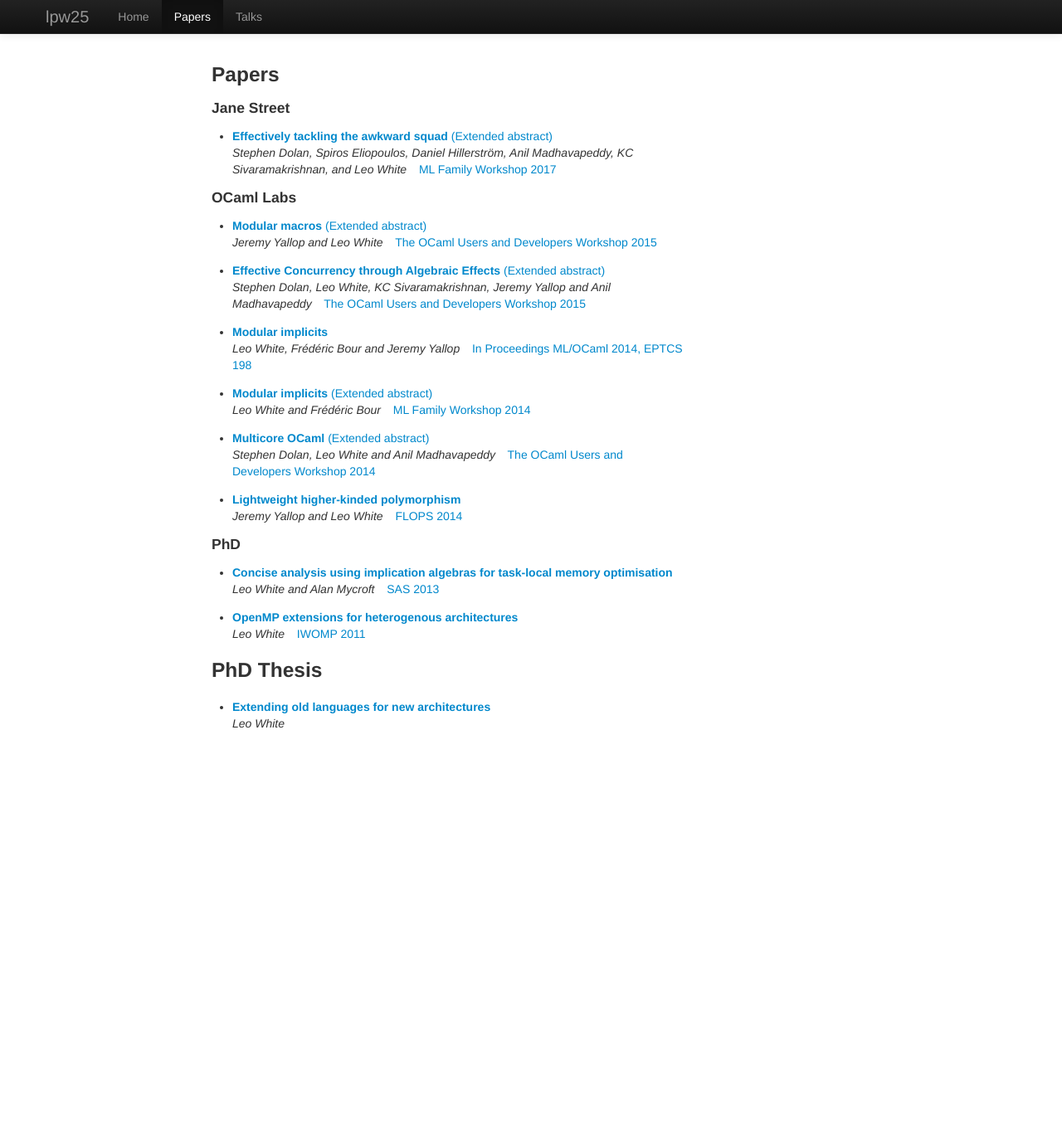
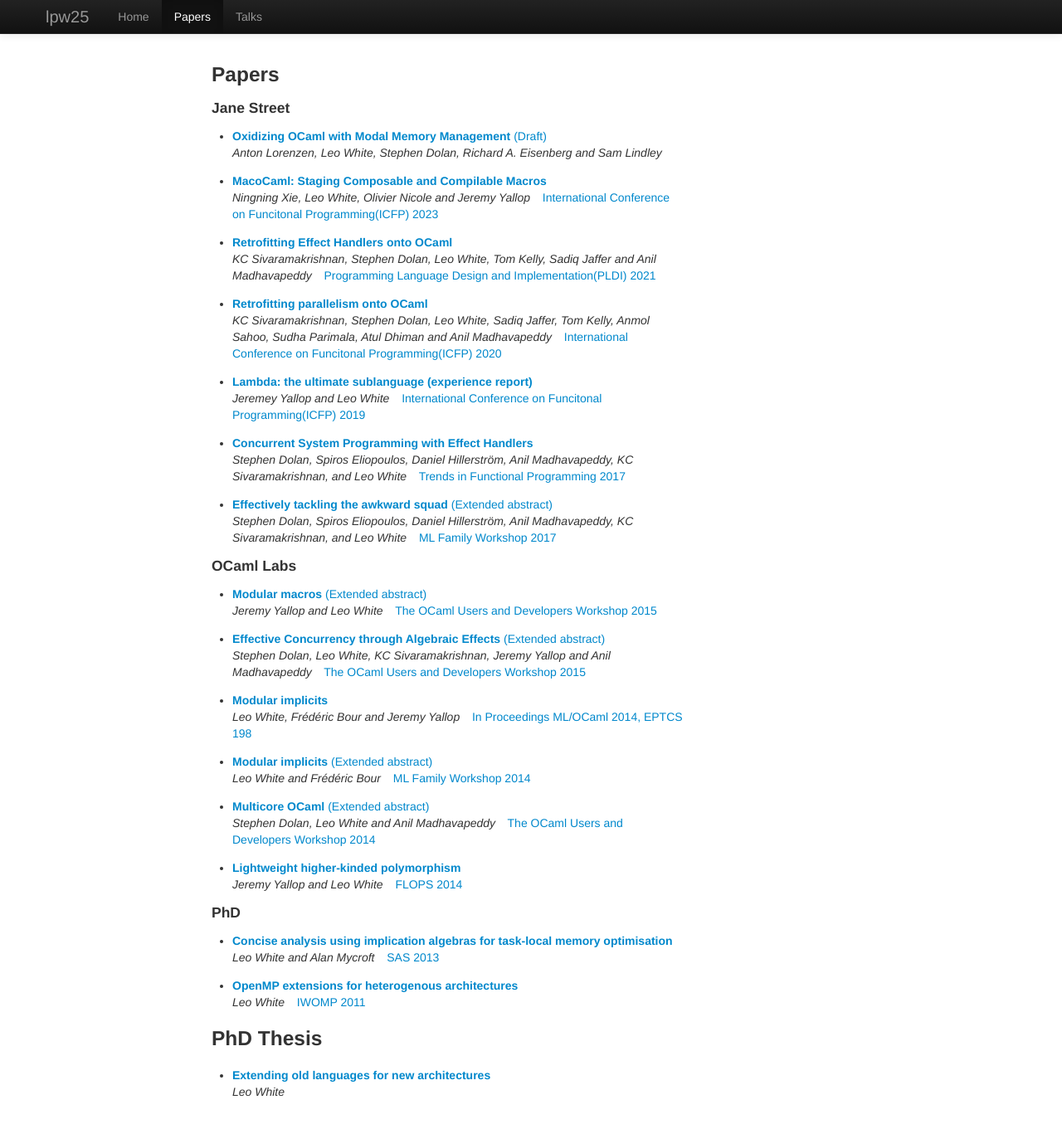
Before and after one commit to lpw25/lpw25.github.com, a Jekyll site: the page built from papers.html, in a window 1280 px wide and 1380 px high. Shown: the top 1361 px of the window at 83% size. Built offline with Jekyll 4.4.1, drawn with Linux system fonts in a browser that asks for light colours.

Commit message:
Add my papers from the last 5 years

```diff
--- a/papers.html
+++ b/papers.html
@@ -9,6 +9,37 @@
     <h3> Papers </h3>
     <h4> Jane Street </h4>
     <ul>
+      <li style="margin: 1em 0">
+        <a href="/papers/mode-inference-draft-feb2024.pdf"><b>Oxidizing OCaml with Modal Memory Management</b> (Draft)</a><br>
+        <i>Anton Lorenzen, Leo White, Stephen Dolan, Richard A. Eisenberg and Sam Lindley</i> &ensp;
+      </li>
+      <li style="margin: 1em 0">
+        <a href="/papers/icfp2023.pdf"><b>MacoCaml: Staging Composable and Compilable Macros</b></a><br>
+        <i>Ningning Xie, Leo White, Olivier Nicole and Jeremy Yallop</i> &ensp;
+        <a href="https://icfp23.sigplan.org/">International Conference on Funcitonal Programming(ICFP) 2023</a>
+      </li>
+      <li style="margin: 1em 0">
+        <a href="/papers/pldi2021.pdf"><b>Retrofitting Effect Handlers onto OCaml</b></a><br>
+        <i>KC Sivaramakrishnan, Stephen Dolan, Leo White,
+          Tom Kelly, Sadiq Jaffer and Anil Madhavapeddy</i> &ensp;
+        <a href="https://pldi21.sigplan.org/">Programming Language Design and Implementation(PLDI) 2021</a>
+      </li>
+      <li style="margin: 1em 0">
+        <a href="/papers/icfp2020.pdf"><b>Retrofitting parallelism onto OCaml</b></a><br>
+        <i>KC Sivaramakrishnan, Stephen Dolan, Leo White, Sadiq Jaffer,
+          Tom Kelly, Anmol Sahoo, Sudha Parimala, Atul Dhiman and Anil Madhavapeddy</i> &ensp;
+        <a href="https://icfp20.sigplan.org/">International Conference on Funcitonal Programming(ICFP) 2020</a>
+      </li>
+      <li style="margin: 1em 0">
+        <a href="/papers/icfp2019.pdf"><b>Lambda: the ultimate sublanguage (experience report)</b></a><br>
+        <i>Jeremey Yallop and Leo White</i> &ensp;
+        <a href="https://icfp19.sigplan.org/">International Conference on Funcitonal Programming(ICFP) 2019</a>
+      </li>
+      <li style="margin: 1em 0">
+        <a href="/papers/tfp2017.pdf"><b>Concurrent System Programming with Effect Handlers</b></a><br>
+        <i>Stephen Dolan, Spiros Eliopoulos, Daniel Hillerström, Anil Madhavapeddy, KC Sivaramakrishnan, and Leo White</i> &ensp;
+        <a href="https://www.cs.kent.ac.uk/events/tfp17/">Trends in Functional Programming 2017</a>
+      </li>
       <li style="margin: 1em 0">
         <a href="/papers/ml2017-abs.pdf"><b>Effectively tackling the awkward squad</b> (Extended abstract)</a><br>
         <i>Stephen Dolan, Spiros Eliopoulos, Daniel Hillerström, Anil Madhavapeddy, KC Sivaramakrishnan, and Leo White</i> &ensp;
```
Also changed, not shown: 6 other files.
